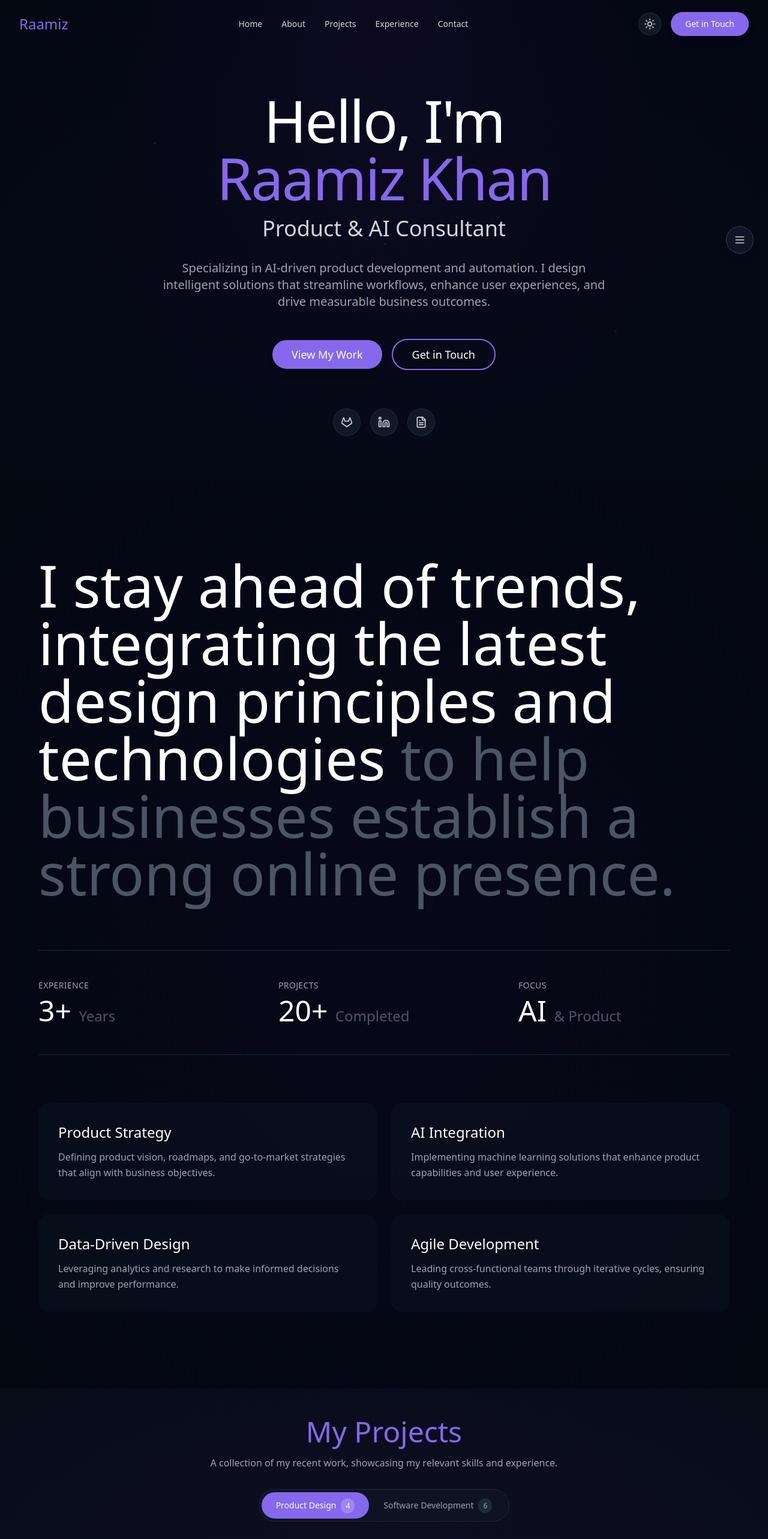
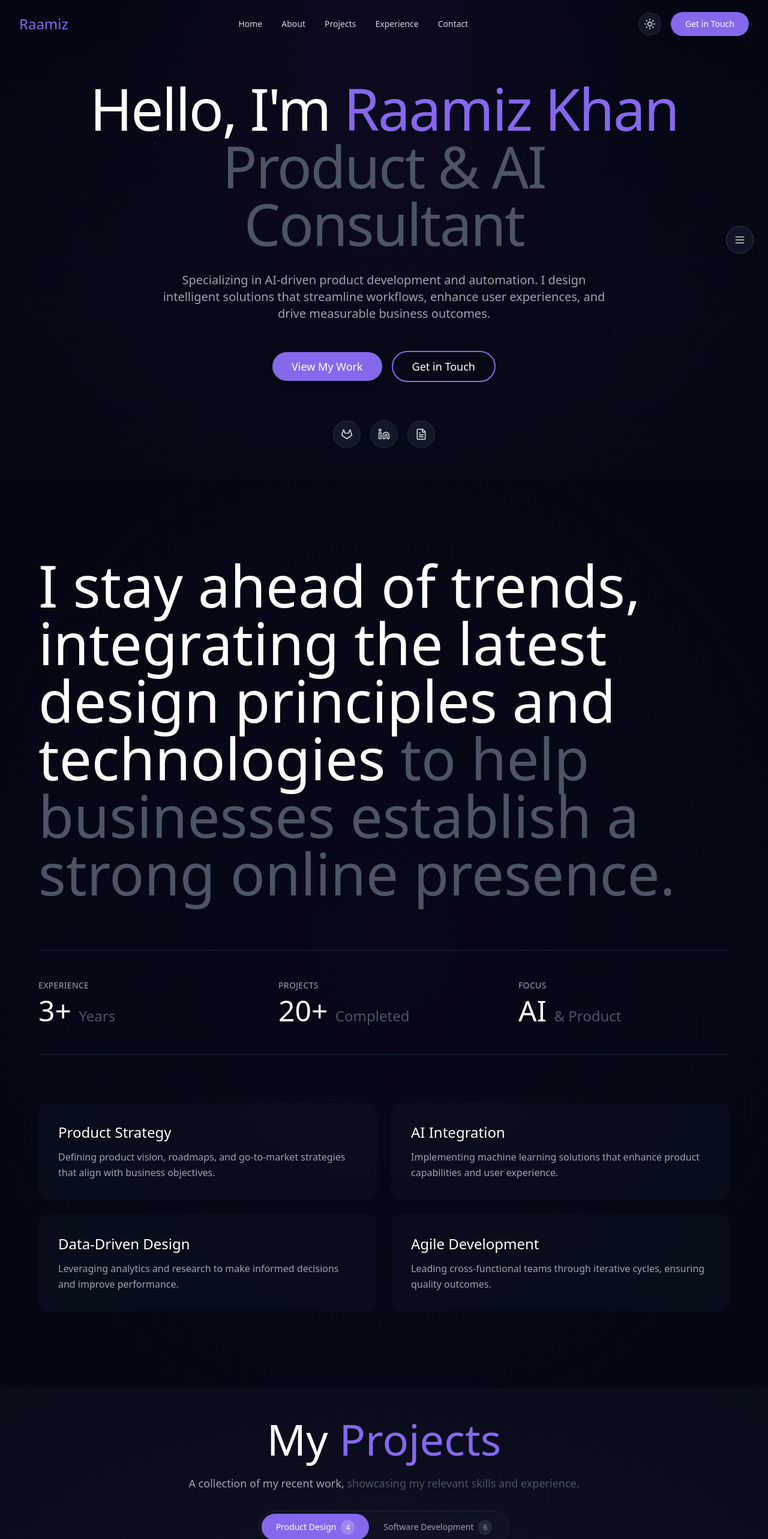
Before and after one commit to Raamizkn/new-portfolio, a Next.js app: page / in a window 1280 px wide. Shown: the top 2566 px of the page at 60% size. Built offline with nearby package versions, Linux system fonts and the light colour scheme.

Commit message:
typography

```diff
--- a/components/certifications.tsx
+++ b/components/certifications.tsx
@@ -194,11 +194,12 @@ export default function Certifications() {
           transition={{ duration: 0.6, delay: 0.1 }}
           className="text-center mb-16"
         >
-          <h2 className="text-4xl md:text-5xl font-light mb-4" style={{ color: '#8668ED' }}>
-            Professional Certifications
+          <h2 className="text-5xl md:text-6xl lg:text-7xl font-light mb-6 leading-tight">
+            <span className="text-gray-900 dark:text-white">Professional </span>
+            <span style={{ color: '#8668ED' }}>Certifications</span>
           </h2>
-          <p className="text-gray-600 dark:text-gray-400 max-w-2xl mx-auto">
-            Continuous learning and professional development in cutting-edge technologies
+          <p className="text-gray-600 dark:text-gray-400 max-w-2xl mx-auto text-lg">
+            Continuous learning <span className="text-gray-500 dark:text-gray-600">and professional development</span>
           </p>
         </motion.div>
 
--- a/components/contact.tsx
+++ b/components/contact.tsx
@@ -69,10 +69,9 @@ export default function Contact() {
         transition={{ duration: 0.6 }}
         className="max-w-6xl mx-auto relative z-10"
       >
-        <h2 className="text-4xl md:text-5xl font-light mb-12 text-center">
-          <span style={{ color: '#8668ED' }}>
-            Let's Connect
-          </span>
+        <h2 className="text-5xl md:text-6xl lg:text-7xl font-light mb-12 text-center leading-tight">
+          <span className="text-gray-900 dark:text-white">Let's </span>
+          <span style={{ color: '#8668ED' }}>Connect</span>
         </h2>
 
         <div className="grid md:grid-cols-2 gap-8">
--- a/components/experience.tsx
+++ b/components/experience.tsx
@@ -196,11 +196,12 @@ export default function Experience() {
           transition={{ duration: 0.6, delay: 0.1 }}
           className="text-center mb-16"
         >
-          <h2 className="text-4xl md:text-5xl font-light mb-4" style={{ color: '#8668ED' }}>
-            Professional Journey
+          <h2 className="text-5xl md:text-6xl lg:text-7xl font-light mb-6 leading-tight">
+            <span className="text-gray-900 dark:text-white">Professional </span>
+            <span style={{ color: '#8668ED' }}>Journey</span>
           </h2>
-          <p className="text-gray-600 dark:text-gray-400 max-w-2xl mx-auto">
-            My experience building products and leading technical initiatives
+          <p className="text-gray-600 dark:text-gray-400 max-w-2xl mx-auto text-lg">
+            My experience building products <span className="text-gray-500 dark:text-gray-600">and leading technical initiatives</span>
           </p>
         </motion.div>
 
--- a/components/hero.tsx
+++ b/components/hero.tsx
@@ -56,28 +56,20 @@ export default function Hero() {
         >
 
           {/* Main Heading */}
-          <div className="space-y-4">
+          <div className="space-y-6">
             <motion.h1
               initial={{ opacity: 0, y: 20 }}
               animate={{ opacity: isVisible ? 1 : 0, y: isVisible ? 0 : 20 }}
               transition={{ duration: 0.8, delay: 0.4 }}
-              className="text-5xl md:text-7xl lg:text-8xl font-light tracking-tight"
+              className="text-5xl md:text-7xl lg:text-8xl font-light tracking-tight leading-tight"
             >
-              <span className="text-gray-900 dark:text-white">Hello, I'm</span>
+              <span className="text-gray-900 dark:text-white">Hello, I'm </span>
+              <span style={{ color: '#8668ED' }}>Raamiz Khan</span>
               <br />
-              <span style={{ color: '#8668ED' }}>
-                Raamiz Khan
-              </span>
+              <span className="text-gray-500 dark:text-gray-600">Product & AI</span>
+              <br />
+              <span className="text-gray-500 dark:text-gray-600">Consultant</span>
             </motion.h1>
-
-            <motion.h2
-              initial={{ opacity: 0, y: 20 }}
-              animate={{ opacity: isVisible ? 1 : 0, y: isVisible ? 0 : 20 }}
-              transition={{ duration: 0.8, delay: 0.5 }}
-              className="text-2xl md:text-3xl lg:text-4xl font-normal text-gray-700 dark:text-gray-300"
-            >
-              Product & AI Consultant
-            </motion.h2>
           </div>
 
           {/* Description */}
--- a/components/projects.tsx
+++ b/components/projects.tsx
@@ -275,11 +275,12 @@ export default function Projects() {
           viewport={{ once: true }}
           className="text-center mb-8"
         >
-          <h2 className="text-4xl md:text-5xl font-light mb-4" style={{ color: '#8668ED' }}>
-            My Projects
+          <h2 className="text-5xl md:text-6xl lg:text-7xl font-light mb-6 leading-tight">
+            <span className="text-gray-900 dark:text-white">My </span>
+            <span style={{ color: '#8668ED' }}>Projects</span>
           </h2>
-          <p className="text-gray-600 dark:text-gray-400 max-w-2xl mx-auto">
-            A collection of my recent work, showcasing my relevant skills and experience.
+          <p className="text-gray-600 dark:text-gray-400 max-w-2xl mx-auto text-lg">
+            A collection of my recent work, <span className="text-gray-500 dark:text-gray-600">showcasing my relevant skills and experience.</span>
           </p>
         </motion.div>
 
--- a/components/skills.tsx
+++ b/components/skills.tsx
@@ -223,11 +223,12 @@ export default function Skills() {
           transition={{ duration: 0.6, delay: 0.2 }}
           className="text-center mb-16"
         >
-          <h2 className="text-4xl md:text-5xl font-light mb-4" style={{ color: '#8668ED' }}>
-            Skills & Technologies
+          <h2 className="text-5xl md:text-6xl lg:text-7xl font-light mb-6 leading-tight">
+            <span className="text-gray-900 dark:text-white">Skills & </span>
+            <span style={{ color: '#8668ED' }}>Technologies</span>
           </h2>
-          <p className="text-gray-600 dark:text-gray-400 max-w-2xl mx-auto">
-            The tools and technologies I use to bring ideas to life and solve complex problems
+          <p className="text-gray-600 dark:text-gray-400 max-w-2xl mx-auto text-lg">
+            The tools and technologies <span className="text-gray-500 dark:text-gray-600">I use to bring ideas to life</span>
           </p>
         </motion.div>
 
```
